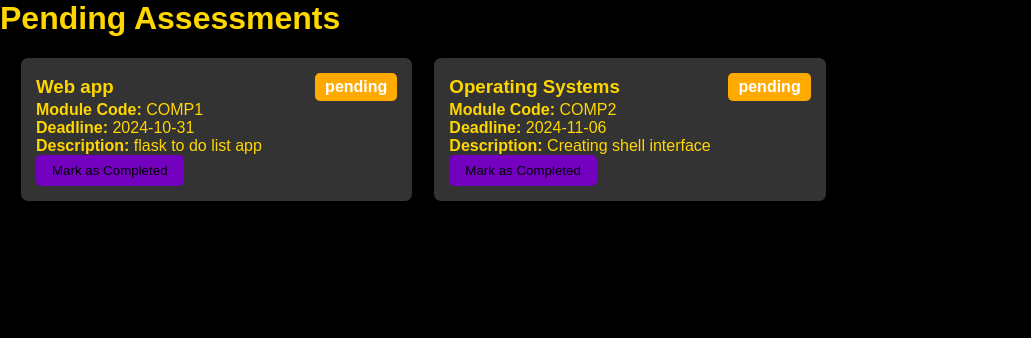
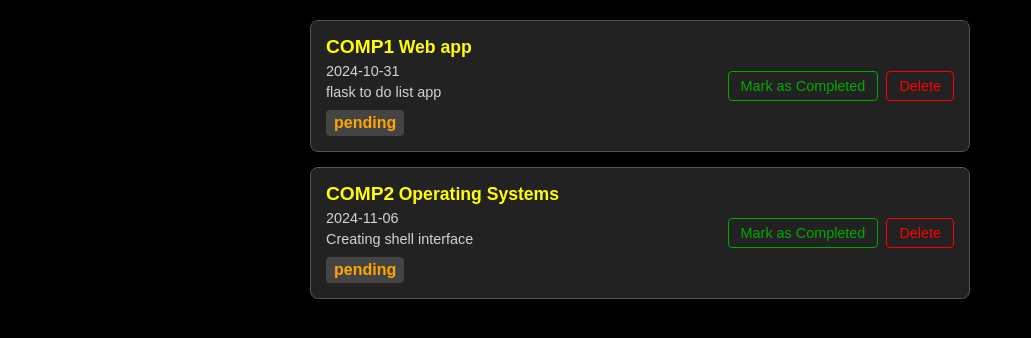
Before and after one commit to NoorMhd7/Flask-To-Do-List, a Flask app: page /pending in a window 1280 px wide. Shown: the part 60-398 px from the top of the page, without its empty margins (0-1031 px from the left). Run offline with Flask 3, Linux system fonts and the light colour scheme.

Commit message:
Fixed the task lay out and desing

```diff
--- a/CourseWork_1/app/static/css/styles.css
+++ b/CourseWork_1/app/static/css/styles.css
@@ -156,92 +156,122 @@
     }
 }
 
-/* Assessment Container */
+/* Container for All Assessments */
 .assessment-container {
-    display: flex;
-    flex-wrap: wrap;
-    gap: 20px; /* Space between boxes */
+    max-width: 700px;
+    margin: 0 auto;
     padding: 20px;
+    background-color: #000; /* Black background */
+    color: #ff0; /* Yellow text */
 }
 
-/* Individual Assessment Box */
+/* Assessment Box Layout */
 .assessment-box {
-    background-color: #333; /* Light grey background */
-    border: 1px solid #000000; /* Border for box */
-    border-radius: 8px; /* Rounded corners */
-    padding: 15px; /* Padding inside the box */
-    width: calc(33.333% - 20px); /* Three boxes per row with gap */
-    box-shadow: 0 2px 4px rgba(0, 0, 0, 0.1); /* Subtle shadow */
-}
-
-/* Assessment Header */
-.assessment-header {
+    background-color: #222; /* Dark gray for individual assessment boxes */
+    border-radius: 8px;
+    padding: 15px;
+    margin-bottom: 15px;
+    border: 1px solid #555; /* Subtle border */
+    color: #ff0;
     display: flex;
     justify-content: space-between;
     align-items: center;
 }
 
-/* Status Label */
-.status {
-    font-weight: bold;
-    padding: 5px 10px;
-    border-radius: 5px;
-    color: #fff;
+/* Content Styling */
+.task-content {
+    flex-grow: 1;
+    color: #ff0; /* Yellow text */
 }
 
-.status.pending {
-    background-color: #ffaa00; /* Yellow for pending */
+.module-code {
+    font-weight: bold;
+    font-size: 1.2em;
 }
 
-.status.completed {
-    background-color: #059b1e; /* Green for completed */
+.title {
+    font-size: 1.1em;
+    font-weight: 600;
 }
 
-/* Responsive Design */
-@media (max-width: 768px) {
-    .assessment-box {
-        width: calc(50% - 20px); /* Two boxes per row on medium screens */
-    }
+.deadline, .description {
+    display: block;
+    margin-top: 5px;
+    font-size: 0.9em;
+    color: #d3d3d3; /* Light gray for secondary text */
 }
 
-@media (max-width: 480px) {
-    .assessment-box {
-        width: 100%; /* One box per row on small screens */
-    }
+.status {
+    display: inline-block;
+    margin-top: 10px;
+    padding: 4px 8px;
+    border-radius: 4px;
+    font-weight: bold;
+    color: #ff0; /* Yellow text for status */
 }
 
+/* Different status styles */
+.pending {
+    background-color: #444; /* Darker shade for pending */
+    color: orange;
+}
+
+.completed {
+    background-color: #444;  /* Green for completed */
+    color: rgb(4, 231, 4);
+}
+
+/* Actions Styling */
+.task-actions {
+    display: flex;
+    gap: 8px;
+}
+
+.status-btn, .delete-task {
+    padding: 6px 12px;
+    border: none;
+    border-radius: 4px;
+    font-size: 0.9em;
+    cursor: pointer;
+    color: #ff0;
+    background-color: transparent;
+    border: 1px solid #ff0;
+}
+
+/* Specific Button Colors */
 .status-btn {
-    background-color: #7200be;
-    color: #000;
-    padding: 0.5rem 1rem;
-    border: none;
-    border-radius: 5px;
-    cursor: pointer;
-    transition: background-color 0.3s ease;
+    border-color: #0a0; /* Green border for status button */
+    color: #0a0;
+    transition: background-color 0.3s, color 0.3s;
 }
 
 .status-btn:hover {
-    background-color: #e0a800;
+    background-color: #0a0; /* Fill green on hover */
+    color: #fff; /* White text on hover */
 }
 
-
-.btn.delete-task {
-    background-color: #dc3545;  /* Red color for delete */
-    color: #fff;
-    border: none;
-    padding: 0.5rem 1rem;
-    margin-left: 0.5rem;
-    border-radius: 4px;
-    cursor: pointer;
-    transition: background-color 0.3s;
+.delete-task {
+    border-color: #f00; /* Red for delete */
+    color: #f00;
+    transition: background-color 0.3s, color 0.3s;
 }
 
-.btn.delete-task:hover {
-    background-color: #c82333;  /* Darker red on hover */
+.delete-task:hover {
+    background-color: #f00; /* Fill red on hover */
+    color: #fff; /* White text on hover */
 }
 
-.task-container .task-actions {
+/* Form styling within actions */
+.task-actions form {
+    display: inline;
+}
+
+.no-assessments {
     display: flex;
-    gap: 0.5rem;
-    margin-top: 0.5rem;
+    justify-content: center;
+    align-items: center;
+    height: 200px; /* Adjust height as needed */
+    font-size: 1.5em; /* Make the font slightly larger */
+    color: yellow; /* Match your yellow theme */
+    text-align: center;
 }
--- a/CourseWork_1/app/templates/base.html
+++ b/CourseWork_1/app/templates/base.html
@@ -40,7 +40,6 @@
 
 
     {% block content %}
-    <h2>All Assessments</h2>
     <div class="assessment-container"> <!-- Changed from task-list to assessment-container -->
         {% for assessment in assessments %}
             <div class="assessment-box"> <!-- Changed from task-container to assessment-box -->
@@ -65,7 +64,7 @@
                 </div>
             </div>
         {% else %}
-            <p>No assessments available.</p>
+            <p class="no-assessments">No assessments available.</p>
         {% endfor %}
     </div>
     {% endblock %}
--- a/CourseWork_1/app/templates/pending.html
+++ b/CourseWork_1/app/templates/pending.html
@@ -3,30 +3,31 @@
 {% block title %}Pending Assessments{% endblock %}
 
 {% block content %}
-    <h1>Pending Assessments</h1>
-
     <div class="assessment-container">
         {% for assessment in assessments %}
             <div class="assessment-box">
-                <div class="assessment-header">
-                    <h3>{{ assessment.title }}</h3>
-                    <span class="status {% if assessment.status == 'pending' %}pending{% elif assessment.status == 'completed' %}completed{% endif %}">
+                <div class="task-content">
+                    <span class="module-code">{{ assessment.module_code }}</span>
+                    <span class="title">{{ assessment.title }}</span>
+                    <span class="deadline">{{ assessment.deadline.strftime('%Y-%m-%d') }}</span>
+                    <span class="description">{{ assessment.description }}</span>
+                    <span class="status {% if assessment.status == 'pending' %}pending{% else %}completed{% endif %}">
                         {{ assessment.status }}
                     </span>
                 </div>
-                <p><strong>Module Code:</strong> {{ assessment.module_code }}</p>
-                <p><strong>Deadline:</strong> {{ assessment.deadline.strftime('%Y-%m-%d') }}</p>
-                <p><strong>Description:</strong> {{ assessment.description }}</p>
-
-                <!-- Form to change status -->
-                {% if assessment.status == 'pending' %}
+                <div class="task-actions">
+                    {% if assessment.status == 'pending' %}
                     <form method="POST" action="{{ url_for('main.update_status', assessment_id=assessment.id) }}">
                         <button type="submit" class="status-btn">Mark as Completed</button>
                     </form>
-                {% endif %}
+                    {% endif %}
+                    <form action="{{ url_for('main.delete_task', id=assessment.id) }}" method="POST" style="display: inline;">
+                        <button type="submit" class="btn delete-task">Delete</button>
+                    </form>
+                </div>
             </div>
         {% else %}
-            <p>No pending assessments.</p>
+            <p class="no-assessments">No pending assessments.</p>
         {% endfor %}
     </div>
 {% endblock %}
```
Also changed, not shown: CourseWork_1/app/templates/completed.html (+13 -8 lines), CourseWork_1/instance/your_database.db.
